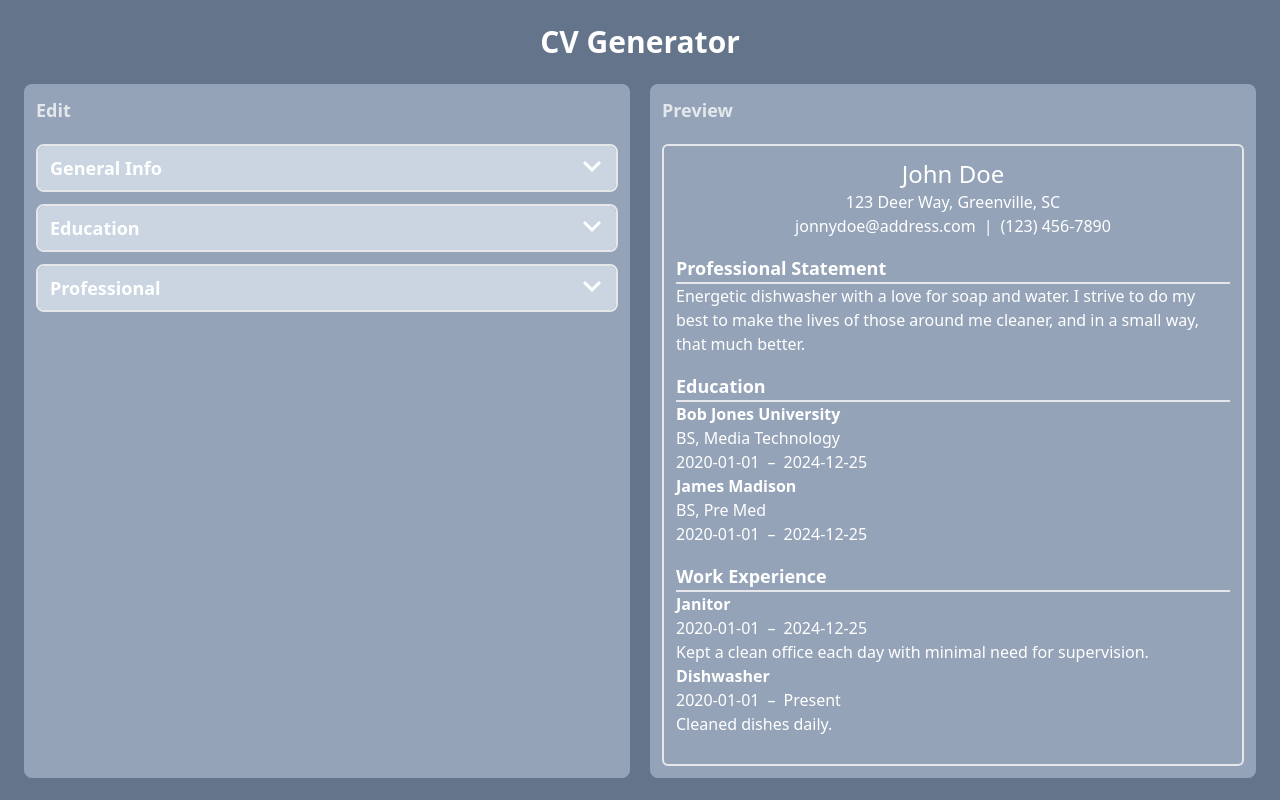
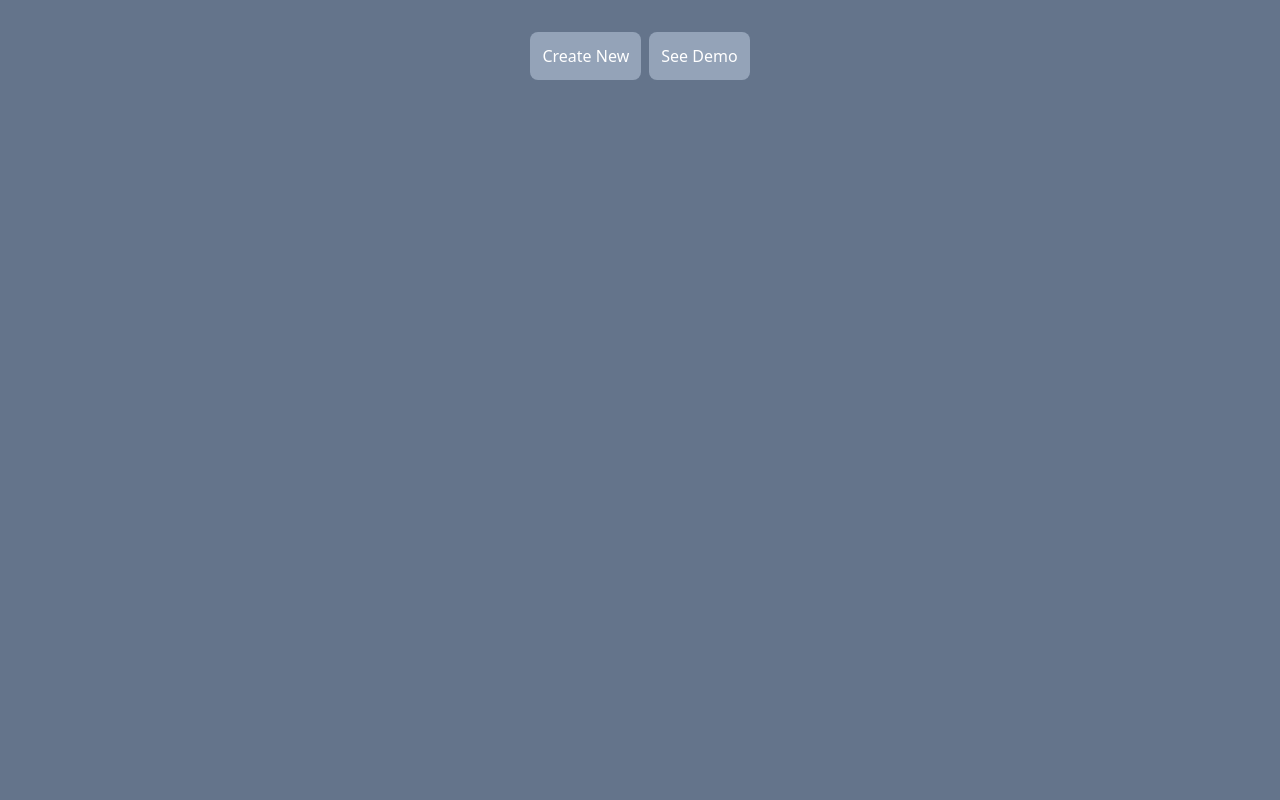
Before and after one commit to ethanwhall389/cv-application, a React (Vite) app: page / in a window 1280 px wide. Built offline with nearby package versions, Linux system fonts and the light colour scheme.

Commit message:
Add option bttns to beginning

```diff
--- a/src/App.jsx
+++ b/src/App.jsx
@@ -1,6 +1,7 @@
 import { useState } from 'react'
 import './App.css'
-import DefaultData from './data/personal-data'
+import Button from './components/button'
+import { DefaultData, personalDataEmpty} from './data/personal-data'
 import EducationData from './data/education-data'
 import ProfessionalData from './data/professional-data'
 import Panel from './components/panel'
@@ -18,10 +19,28 @@ function App() {
   const [educationData, setEducationData] = useState(EducationData);
   const [professionalData, setProfessionalData] = useState(ProfessionalData);
   const [activeAccordionIndex, setActiveAccordion] = useState(null);
+  const [showMain, setShowMain] = useState(false);
+
+  function createNew() {
+    setPersonalData(personalDataEmpty);
+    setShowMain(true);
+  }
+
+  function viewDemo() {
+    setShowMain(true);
+  }
 
   return (
   <div className='w-screen h-screen bg-slate-500 p-6'>
-    <div className='max-w-2xl mx-auto lg:max-w-7xl'>
+    <div className='flex gap-2 justify-center'
+      style={showMain ? {display:'none'} : {display:'flex'}}
+    >
+      <Button text={'Create New'} bttnColor='slate-400' handleClick={createNew}></Button>
+      <Button text={'See Demo'} bttnColor='slate-400' handleClick={viewDemo}></Button>
+    </div>
+    <div className='max-w-2xl mx-auto lg:max-w-7xl'
+      style={showMain ? {display:'block'} : {display:'none'}}
+    >
       <h1 className='text-3xl font-bold mb-6'>CV Generator</h1>
       <div className='flex flex-col gap-5 lg:flex-row'>
         <Panel title={'Edit'}>
--- a/src/components/button.jsx
+++ b/src/components/button.jsx
@@ -1,6 +1,6 @@
-export default function Button({ text, handleClick  }) {
+export default function Button({ text, handleClick, bttnColor='slate-500' }) {
     return (
-        <button className="bg-slate-500 p-3 my-2 rounded-lg hover:scale-110 transition-all"
+        <button className={`p-3 my-2 rounded-lg hover:scale-110 transition-all bg-${bttnColor}`}
         onClick={() => handleClick()}
         >{text}</button>
     )
--- a/src/data/personal-data.js
+++ b/src/data/personal-data.js
@@ -8,4 +8,13 @@ const DefaultData = {
     },
 }
 
-export default DefaultData;
+const personalDataEmpty = {
+    personal: {
+        name: '',
+        address: '',
+        email: '',
+        phone: '',
+        statement: '',
+    }
+}
+export { DefaultData, personalDataEmpty };
```
